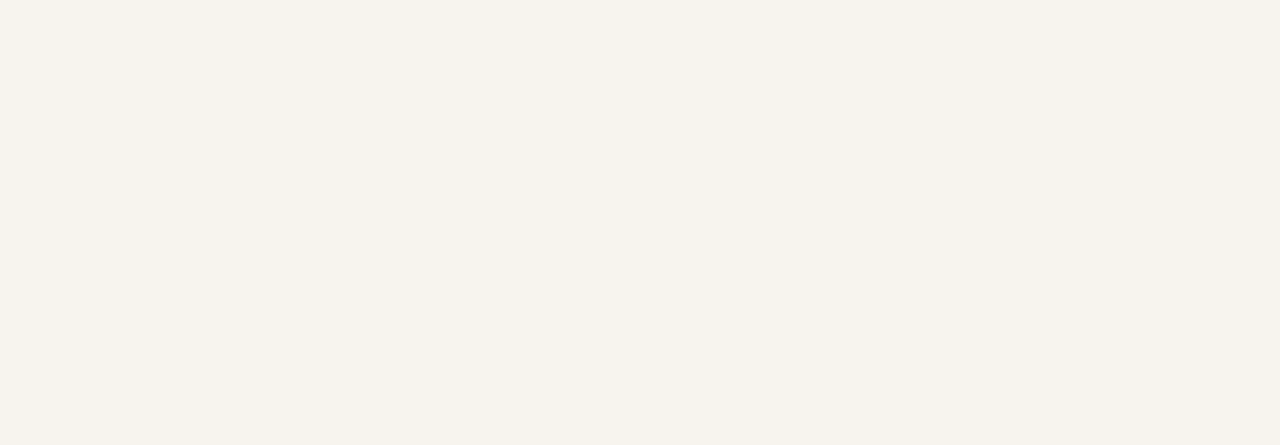
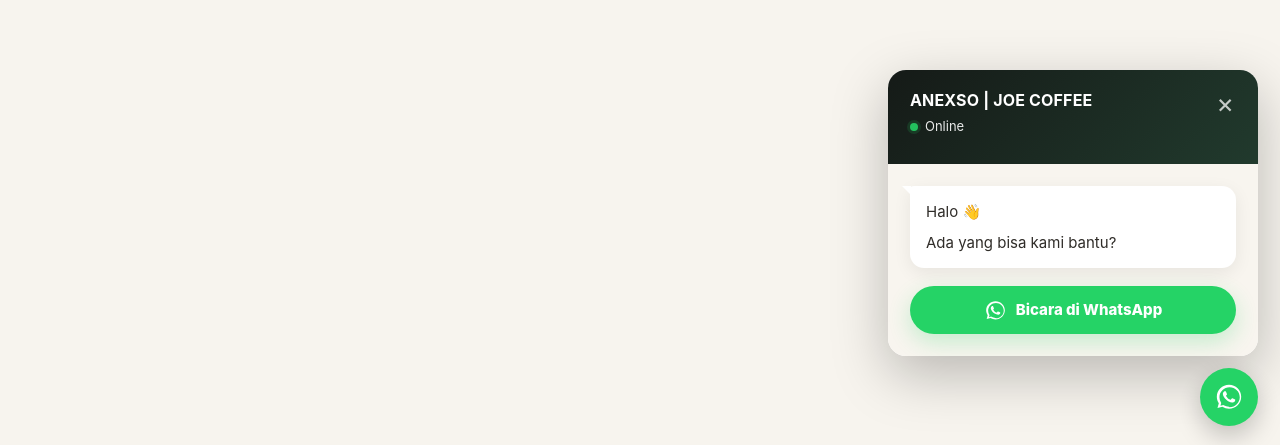
Before and after one commit to niyellll/anexso_kopi_joe, a Next.js app: page /pesanan/cetak in a window 1280 px wide. Shown: the part 352-797 px from the top of the page. Built offline with nearby package versions, Linux system fonts and the light colour scheme; no server answers.

Commit message:
feat: mount WhatsApp widget globally

```diff
--- a/app/layout.tsx
+++ b/app/layout.tsx
@@ -1,6 +1,7 @@
 import "./globals.css";
 import type { Metadata, Viewport } from "next";
 import type { ReactNode } from "react";
+import WhatsAppWidget from "./whatsapp-widget";
 
 export const metadata: Metadata = {
   title: { default: "ANEXSO | Joe Coffee", template: "%s | ANEXSO" },
@@ -14,5 +15,5 @@
 export const viewport: Viewport = { width: "device-width", initialScale: 1, themeColor: "#0b0a08" };
 
 export default function RootLayout({ children }: { children: ReactNode }) {
-  return <html lang="id"><body>{children}</body></html>;
+  return <html lang="id"><body>{children}<WhatsAppWidget /></body></html>;
 }
```
